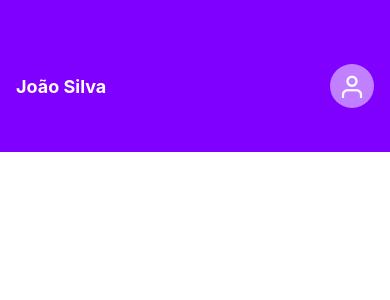
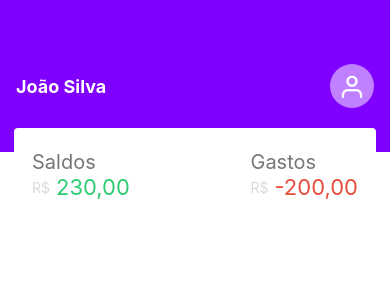
Before and after one commit to AndersonOls96/fiancas-app, a React Native app: screen / in a window 390 px wide. Shown: the top 300 px of the page. Built offline with nearby package versions, Linux system fonts and the light colour scheme.

Commit message:
Component ballance

```diff
--- /dev/null
+++ b/src/components/Balance.js
@@ -0,0 +1,34 @@
+import { Text, View, StyleSheet } from "react-native";
+
+export default function Balance({ saldo, gastos }){
+    return(
+        <View style={styles.container}>
+            <View style={styles.item}>
+                <Text style={styles.itemTitle}>Saldos</Text>
+                <View style={styles.content}>
+                    <Text style={styles.currencySymbol}>R$</Text>
+                    <Text style={styles.balance}>{saldo}</Text>
+                </View>
+            </View>
+            <View style={styles.item}>
+                <Text style={styles.itemTitle}>Gastos</Text>
+                <View style={styles.content}>
+                    <Text style={styles.currencySymbol}>R$</Text>
+                    <Text style={styles.expenses}>{gastos}</Text>
+                </View>
+            </View>
+        </View>
+    )
+}
+
+const styles = StyleSheet.create({
+    container: {backgroundColor:'#fff', flexDirection:'row', justifyContent:'space-between',
+        paddingStart: 18, paddingEnd: 18, marginTop: -24, marginStart: 14, marginEnd: 14,
+        borderRadius: 4, paddingBottom: 22, paddingTop: 22, zIndex:99
+    },
+    itemTitle:{fontSize: 20, color:'#767676'},
+    content: {flexDirection: 'row', alignItems:'center'},
+    currencySymbol:{color:'#dadada', marginRight: 6},
+    balance:{fontSize: 22, color:'#2ecc71'},
+    expenses: {fontSize: 22, color: '#e74c3c'}
+})
--- a/src/components/Header.js
+++ b/src/components/Header.js
@@ -15,7 +15,6 @@ export default function Header({ name }) {
             </View>
         </View>
     )
-
 }
 
 const styles = StyleSheet.create({
--- a/src/pages/Home/index.js
+++ b/src/pages/Home/index.js
@@ -1,10 +1,12 @@
 import { StyleSheet, Text, View } from "react-native";
 import Header from "../../components/Header";
+import Balance from "../../components/Balance";
 
 export default function Home(){
     return(
         <View style={styles.container}>
             <Header name="João Silva"/>
+            <Balance saldo="230,00" gastos="-200,00"/>
         </View>
     )
 }
```
